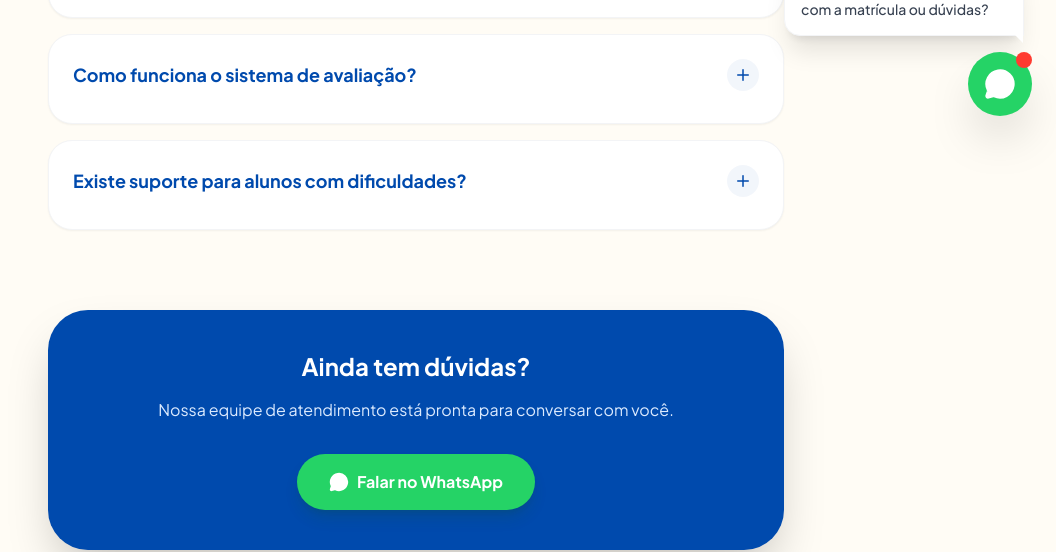
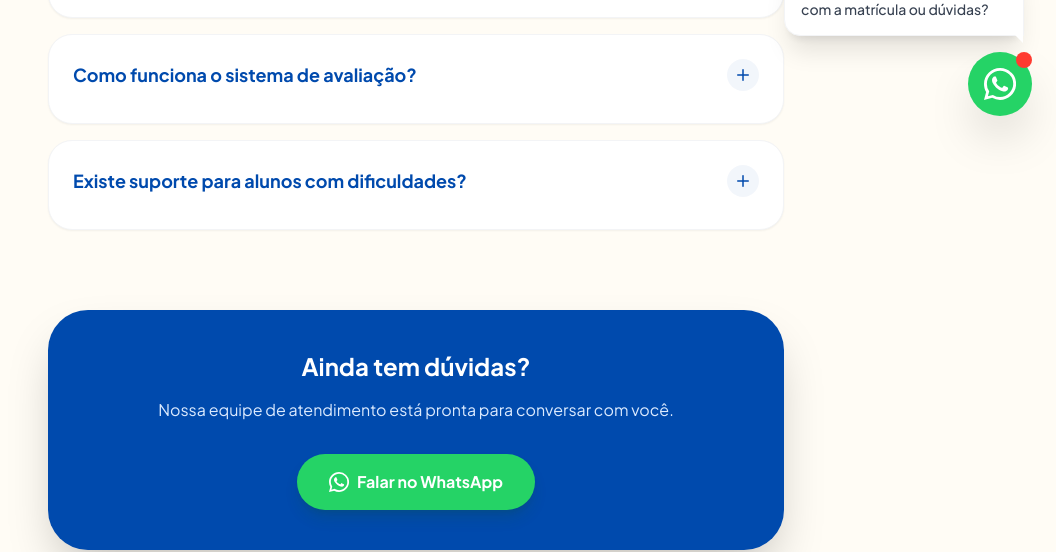
Before and after one commit to mulinco/colegio-joao-pedro, a Next.js app: page /faq in a window 1280 px wide. Shown: the part 660-1212 px from the top of the page, without its empty margins (224-1280 px from the left). Built offline with nearby package versions, Linux system fonts and the light colour scheme; a web font is replaced by a local one.

Commit message:
feat: replace generic message icon with official WhatsApp SVG

```diff
--- a/src/components/ui/WhatsAppButton.tsx
+++ b/src/components/ui/WhatsAppButton.tsx
@@ -2,8 +2,28 @@
 
 import { useState, useEffect } from "react";
 import ReactDOM from "react-dom";
-import { MessageCircle, X, ExternalLink } from "lucide-react";
+import { X, ExternalLink } from "lucide-react";
 import { motion, AnimatePresence, Variants } from "framer-motion";
+
+// Componente do Ícone Oficial do WhatsApp
+const WhatsAppIcon = ({
+  size = 24,
+  className = "",
+}: {
+  size?: number;
+  className?: string;
+}) => (
+  <svg
+    width={size}
+    height={size}
+    viewBox="0 0 24 24"
+    fill="currentColor"
+    className={className}
+    xmlns="http://www.w3.org/2000/svg"
+  >
+    <path d="M17.472 14.382c-.297-.149-1.758-.867-2.03-.967-.273-.099-.471-.148-.67.15-.197.297-.767.966-.94 1.164-.173.199-.347.223-.644.075-.297-.15-1.255-.463-2.39-1.475-.883-.788-1.48-1.761-1.653-2.059-.173-.297-.018-.458.13-.606.134-.133.298-.347.446-.52.149-.174.198-.298.298-.497.099-.198.05-.371-.025-.52-.075-.149-.669-1.612-.916-2.207-.242-.579-.487-.5-.669-.51-.173-.008-.371-.01-.57-.01-.198 0-.52.074-.792.372-.272.297-1.04 1.016-1.04 2.479 0 1.462 1.065 2.875 1.213 3.074.149.198 2.096 3.2 5.077 4.487.709.306 1.262.489 1.694.625.712.227 1.36.195 1.871.118.571-.085 1.758-.719 2.006-1.413.248-.694.248-1.289.173-1.413-.074-.124-.272-.198-.57-.347m-5.421 7.403h-.004a9.87 9.87 0 01-5.031-1.378l-.361-.214-3.741.982.998-3.648-.235-.374a9.86 9.86 0 01-1.51-5.26c.001-5.45 4.436-9.884 9.888-9.884 2.64 0 5.122 1.03 6.988 2.898a9.825 9.825 0 012.893 6.994c-.003 5.45-4.437 9.884-9.885 9.884m8.413-18.297A11.815 11.815 0 0012.05 0C5.414 0 .018 5.393 0 12.03c0 2.122.554 4.197 1.604 6.04L0 24l6.117-1.605a11.782 11.782 0 005.925 1.599h.005c6.635 0 12.03-5.394 12.033-12.034a11.812 11.812 0 00-3.568-8.508z" />
+  </svg>
+);
 
 interface WhatsAppButtonProps {
   variant?: "fixed" | "inline";
@@ -23,7 +43,6 @@
       setMounted(true);
     }, 0);
 
-    // Mostra o balão de conversa após 3 segundos para atrair os pais
     const bubbleTimer = setTimeout(() => {
       setShowBubble(true);
     }, 3000);
@@ -95,7 +114,8 @@
             </button>
 
             <div className="mx-auto mb-6 flex h-20 w-20 items-center justify-center rounded-full bg-[#25d366]/10 text-[#25d366]">
-              <MessageCircle size={40} fill="currentColor" />
+              {/* Ícone no Modal */}
+              <WhatsAppIcon size={40} />
             </div>
 
             <h3 className="mb-2 text-2xl font-black text-[#004aad]">
@@ -126,7 +146,6 @@
     <>
       {variant === "fixed" ? (
         <div className="fixed bottom-6 right-6 z-[100] flex flex-col items-end gap-4">
-          {/* Balão de Conversa (Tooltip) */}
           <AnimatePresence>
             {showBubble && !isOpen && (
               <motion.div
@@ -145,18 +164,17 @@
                 <p className="text-sm font-medium text-gray-700">
                   Olá! 👋 Precisando de ajuda com a matrícula ou dúvidas?
                 </p>
-                {/* Triângulo do balão */}
                 <div className="absolute -bottom-2 right-0 h-4 w-4 bg-white [clip-path:polygon(100%_0,0_0,100%_100%)]"></div>
               </motion.div>
             )}
           </AnimatePresence>
 
-          {/* Botão Flutuante */}
           <button
             onClick={() => setIsOpen(true)}
             className="relative flex h-16 w-16 items-center justify-center rounded-full bg-[#25d366] text-white shadow-2xl transition-all hover:scale-110 active:scale-95"
           >
-            <MessageCircle size={32} fill="currentColor" />
+            {/* Ícone no Botão Fixo */}
+            <WhatsAppIcon size={32} />
             <span className="absolute right-0 top-0 flex h-4 w-4">
               <span className="absolute inline-flex h-full w-full animate-ping rounded-full bg-white opacity-75"></span>
               <span className="relative inline-flex h-4 w-4 rounded-full bg-[#ff3b30]"></span>
@@ -168,7 +186,8 @@
           onClick={() => setIsOpen(true)}
           className="inline-flex items-center gap-2 rounded-full bg-[#25d366] px-8 py-4 font-bold text-white shadow-lg shadow-green-900/20 transition-all hover:scale-105 active:scale-95"
         >
-          <MessageCircle size={20} fill="currentColor" />
+          {/* Ícone no Botão Inline */}
+          <WhatsAppIcon size={20} />
           {label || "Falar no WhatsApp"}
         </button>
       )}
```
